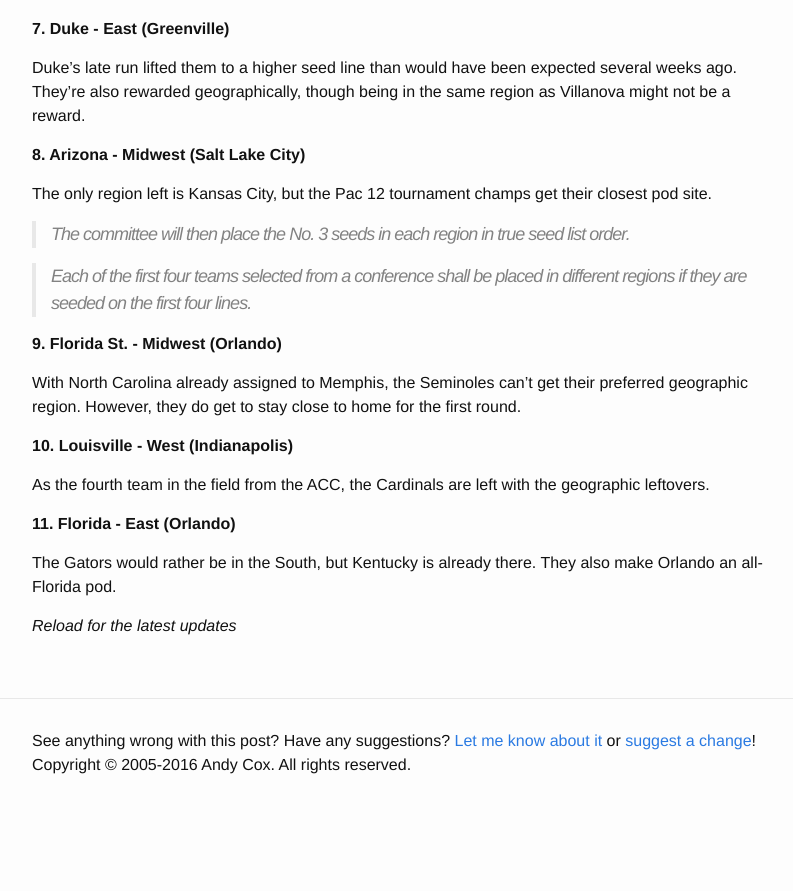
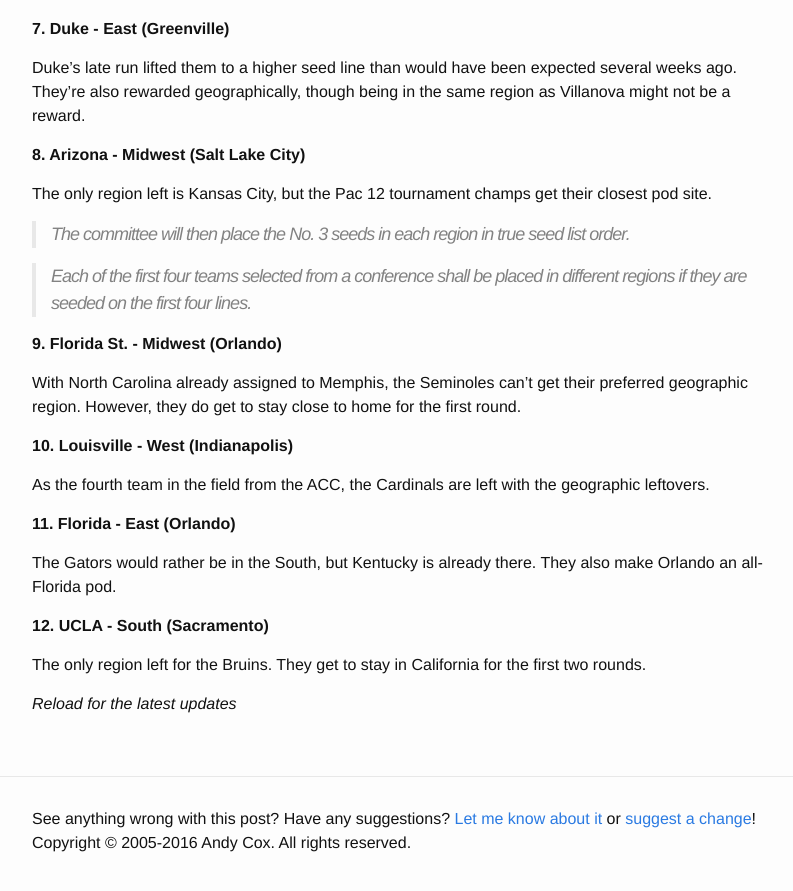
Before and after one commit to crashingthedance/blog.crashingthedance.com, a Jekyll site: the page built from _posts/2017-03-12-mocking_the_bracket_2017_edition.md, in a window 1280 px wide and 900 px high, scrolled down 2835 px. Shown: the top 891 px of the window, without its empty margins (238-1031 px from the left). Built offline with Jekyll 4.4.1, drawn with Linux system fonts in a browser that asks for light colours; before the commit the page ends 3657 px from its top, so only the background shows below that.

Commit message:
Mock bracket 2017 update

```diff
--- a/_posts/2017-03-12-mocking_the_bracket_2017_edition.md
+++ b/_posts/2017-03-12-mocking_the_bracket_2017_edition.md
@@ -180,5 +180,10 @@ the geographic leftovers.
 The Gators would rather be in the South, but Kentucky is already there. They also
 make Orlando an all-Florida pod.
 
+**12. UCLA - South (Sacramento)**
+
+The only region left for the Bruins. They get to stay in California for the first
+two rounds.
+
 <a name='latest'></a>
 *Reload for the latest updates*
```
